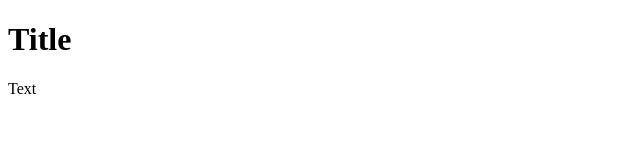
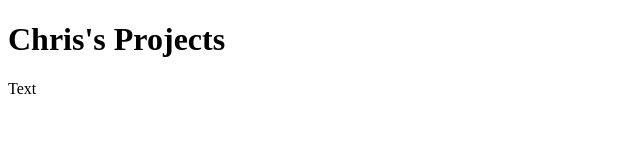
Before and after one commit to cbaucke/Portfolio_Site, a plain HTML site: page index.html in a window 1280 px wide. Shown: the whole page, without its empty margins (0-640 px from the left). Drawn offline with Linux system fonts and the light colour scheme.

Commit message:
Testing hook

```diff
--- a/index.html
+++ b/index.html
@@ -9,7 +9,7 @@
     </head>
 
     <body>
-        <h1>Title</h1>
+        <h1>Chris's Projects</h1>
         <p>Text</p>
     </body>
 </html>
```
